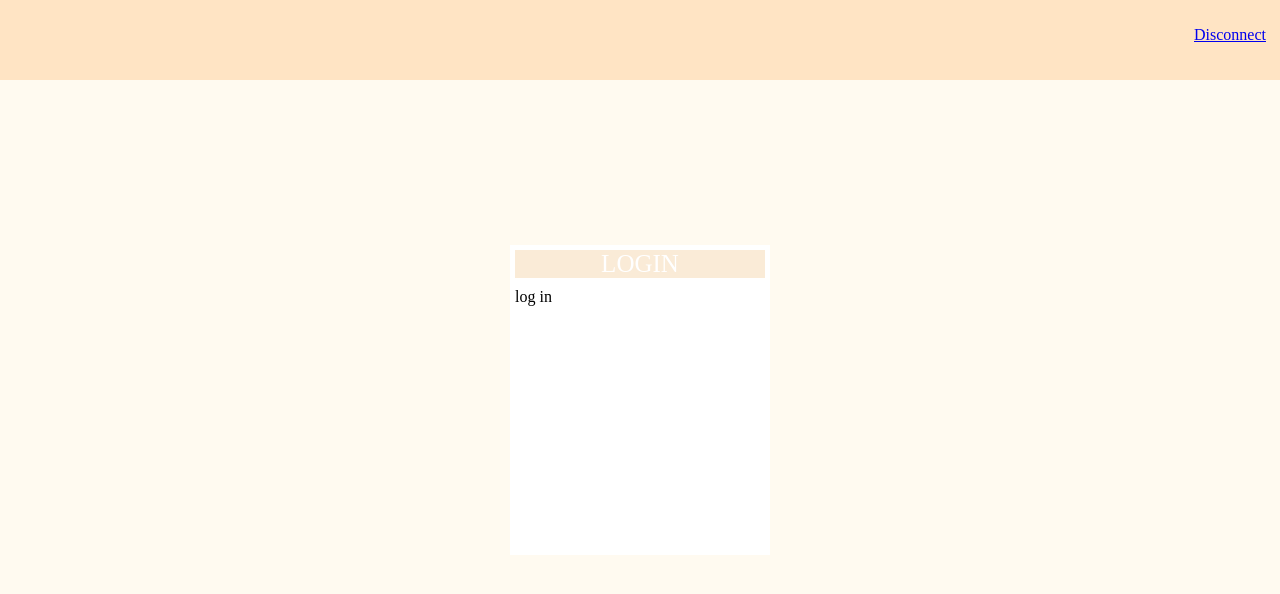
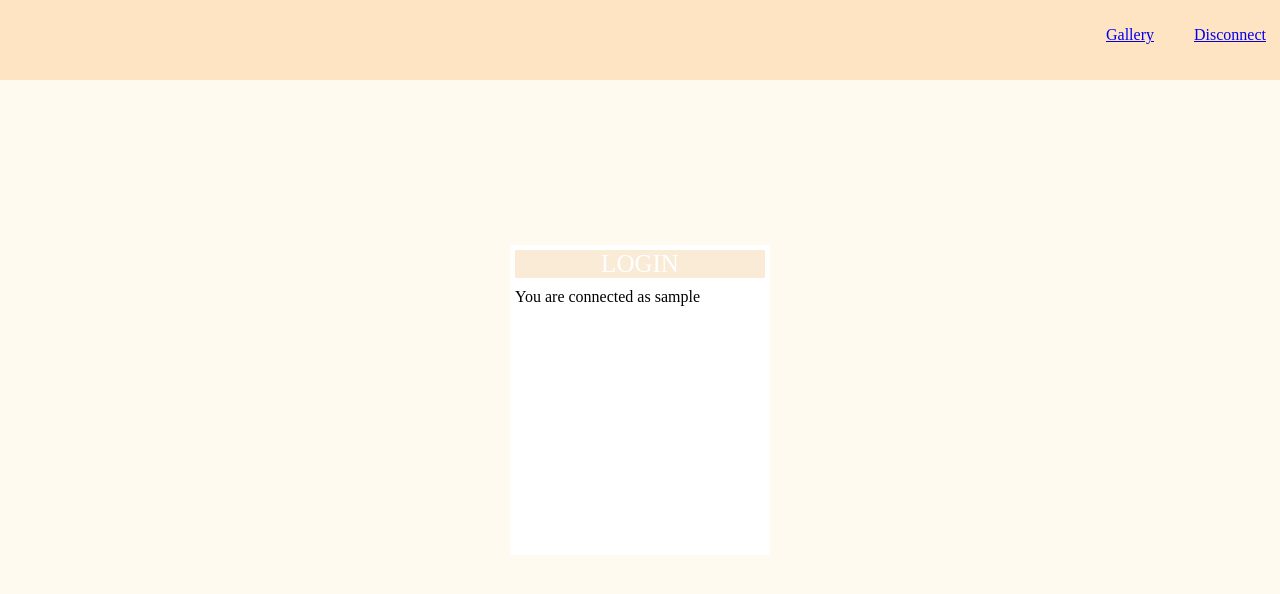
Before and after one commit to yfuks/camagru, a PHP site: page / in a window 1280 px wide. Shown: the top 594 px of the page. Run offline with PHP 8.4, Linux system fonts and the light colour scheme; the visitor is signed in with stand-in values (Sample User, id 1).

Commit message:
last step before adding gallery

```diff
--- a/forms/disconnect.php
+++ b/forms/disconnect.php
@@ -3,6 +3,7 @@ session_start();
 
 $_SESSION['error'] = null;
 $_SESSION['id'] = null;
+$_SESSION['username'] = null;
 
 header("Location: ../index.php");
 
--- a/forms/login.php
+++ b/forms/login.php
@@ -12,7 +12,8 @@ if (($val = log_user($mail, $password)) == -1) {
 } else if (isset($val['err'])) {
   $_SESSION['error'] = $val['err'];
 } else {
-  $_SESSION['id'] = $val;
+  $_SESSION['id'] = $val['id'];
+  $_SESSION['username'] = $val['username'];
 }
 
 header("Location: ../index.php");
--- a/fragments/header.php
+++ b/fragments/header.php
@@ -1,5 +1,6 @@
 <div id="header">
-  <span class="button">
+  <div class="button">
+    <span>
       <?php if(isset($_SESSION['id'])) { ?>
         <a href="../forms/disconnect.php">Disconnect</a>
       <?php } else { ?>
@@ -7,3 +8,11 @@
       <?php } ?>
     </snap>
   </div>
+  <?php if(isset($_SESSION['id'])) { ?>
+  <div class="button">
+    <span>
+      <a href="./gallery.php">Gallery</a>
+    </snap>
+  </div>
+  <?php } ?>
+</div>
--- a/functions/login.php
+++ b/functions/login.php
@@ -6,7 +6,7 @@ function log_user($userMail, $password) {
   try {
       $dbh = new PDO($DB_DSN, $DB_USER, $DB_PASSWORD);
       $dbh->setAttribute(PDO::ATTR_ERRMODE, PDO::ERRMODE_EXCEPTION);
-      $query= $dbh->prepare("SELECT id FROM users WHERE mail=:mail AND password=:password AND verified='Y'");
+      $query= $dbh->prepare("SELECT id, username FROM users WHERE mail=:mail AND password=:password AND verified='Y'");
       $userMail = strtolower($userMail);
       $password = hash("whirlpool", $password);
       $query->execute(array(':mail' => $userMail, ':password' => $password));
@@ -18,7 +18,7 @@ function log_user($userMail, $password) {
       }
       $query->closeCursor();
 
-      return ($val['id']);
+      return ($val);
     } catch (PDOException $e) {
       $v['err'] = $e->getMessage();
       return ($v);
--- a/index.php
+++ b/index.php
@@ -15,7 +15,7 @@ session_start();
       <div class="title">LOGIN</div>
       <div id="blue">
         <?php if(isset($_SESSION['id'])) { ?>
-          log in
+          You are connected as <?php print_r($_SESSION['username']) ?>
         <?php } else { ?>
         <form method="post" style="position: relative;" action="forms/login.php">
           <label>Email: </label>
```
Lines whose indentation alone changed are shown as unchanged.
